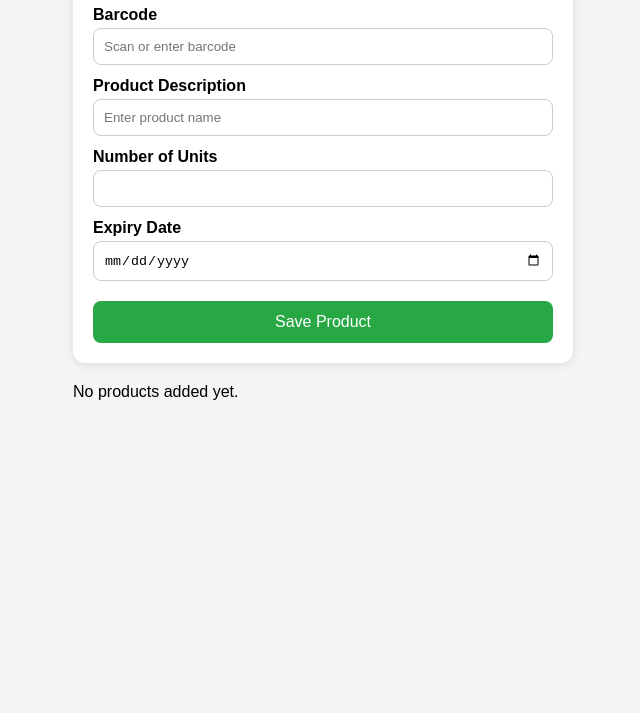
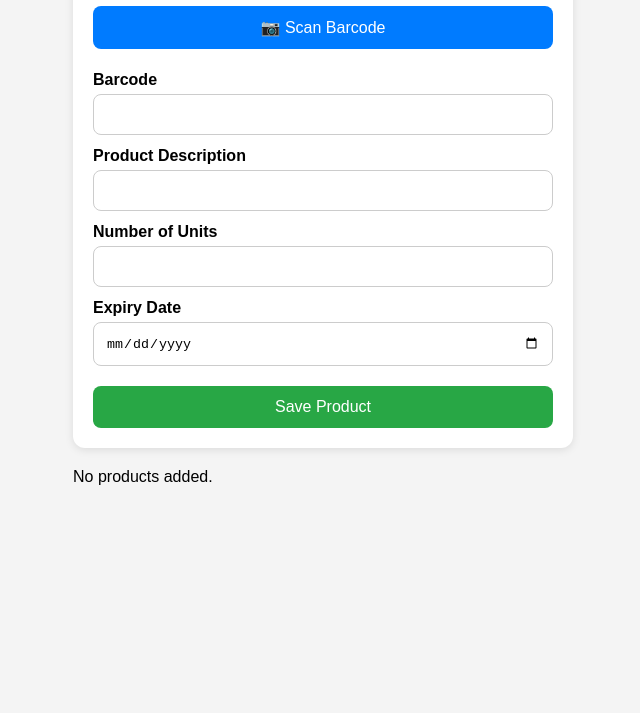
Before and after one commit to stevenmccutcheon1311-hb/date-checking-hb, a plain HTML site: page index.html in a window 1280 px wide. Shown: the part 87-800 px from the top of the page, without its empty margins (317-957 px from the left). Drawn offline with Linux system fonts and the light colour scheme.

Commit message:
Add files via upload

```diff
--- a/index.html
+++ b/index.html
@@ -3,9 +3,13 @@
 <head>
 <meta charset="UTF-8">
 <meta name="viewport" content="width=device-width, initial-scale=1.0">
+
 <title>Expiry Tracker</title>
 
+<script src="https://unpkg.com/html5-qrcode"></script>
+
 <style>
+
 body{
     font-family:Arial,sans-serif;
     background:#f4f4f4;
@@ -27,18 +31,19 @@ body{
 
 h1{
     margin-top:0;
+    text-align:center;
 }
 
 label{
     display:block;
     margin-top:12px;
-    margin-bottom:4px;
+    margin-bottom:5px;
     font-weight:bold;
 }
 
 input{
     width:100%;
-    padding:10px;
+    padding:12px;
     border:1px solid #ccc;
     border-radius:8px;
     box-sizing:border-box;
@@ -53,10 +58,26 @@ button{
     font-size:16px;
 }
 
+.scan-btn{
+    background:#007bff;
+    color:white;
+    margin-bottom:10px;
+}
+
 .save-btn{
-    margin-top:20px;
     background:#28a745;
     color:white;
+    margin-top:20px;
+}
+
+.delete-btn{
+    margin-top:10px;
+    background:#dc3545;
+    color:white;
+}
+
+#reader{
+    margin-top:10px;
 }
 
 .product-list{
@@ -71,11 +92,6 @@ button{
     border-left:5px solid #28a745;
 }
 
-.delete-btn{
-    background:#dc3545;
-    color:white;
-    margin-top:10px;
-}
 </style>
 
 </head>
@@ -84,16 +100,23 @@ button{
 <div class="container">
 
 <div class="card">
+
 <h1>Expiry Tracker</h1>
 
+<button class="scan-btn" onclick="startScanner()">
+📷 Scan Barcode
+</button>
+
+<div id="reader"></div>
+
 <label>Barcode</label>
-        <input id="barcode" placeholder="Scan or enter barcode">
+<input id="barcode" readonly>
 
 <label>Product Description</label>
-        <input id="description" placeholder="Enter product name">
+<input id="description">
 
 <label>Number of Units</label>
-        <input id="units" type="number" min="1">
+<input id="units" type="number">
 
 <label>Expiry Date</label>
 <input id="expiryDate" type="date">
@@ -101,9 +124,10 @@ button{
 <button class="save-btn" onclick="saveProduct()">
 Save Product
 </button>
+
 </div>
 
-    <div class="product-list" id="productList"></div>
+<div id="productList" class="product-list"></div>
 
 </div>
 
@@ -113,6 +137,55 @@ let products =
 JSON.parse(localStorage.getItem("products")) || [];
 
 renderProducts();
+
+let scannerRunning = false;
+
+function startScanner(){
+
+    if(scannerRunning){
+        return;
+    }
+
+    scannerRunning = true;
+
+    const html5QrCode =
+        new Html5Qrcode("reader");
+
+    html5QrCode.start(
+        {
+            facingMode:"environment"
+        },
+        {
+            fps:10,
+            qrbox:250
+        },
+
+        function(decodedText){
+
+            document.getElementById("barcode").value =
+                decodedText;
+
+            html5QrCode.stop();
+
+            document.getElementById("reader").innerHTML =
+                "<strong>✅ Barcode scanned</strong>";
+
+            scannerRunning = false;
+        },
+
+        function(error){
+            // Ignore scan errors
+        }
+
+    ).catch(err => {
+
+        alert(
+            "Camera error: " + err
+        );
+
+        scannerRunning = false;
+    });
+}
 
 function saveProduct(){
 
@@ -134,18 +207,18 @@ function saveProduct(){
         !units ||
         !expiryDate
     ){
-        alert("Please complete all fields");
+        alert(
+            "Please complete all fields."
+        );
         return;
     }
 
-    const product = {
+    products.push({
         barcode,
         description,
         units,
         expiryDate
-    };
-
-    products.push(product);
+    });
 
     localStorage.setItem(
         "products",
@@ -153,6 +226,7 @@ function saveProduct(){
     );
 
     clearForm();
+
     renderProducts();
 }
 
@@ -162,6 +236,8 @@ function clearForm(){
     document.getElementById("description").value = "";
     document.getElementById("units").value = "";
     document.getElementById("expiryDate").value = "";
+
+    document.getElementById("reader").innerHTML = "";
 }
 
 function deleteProduct(index){
@@ -181,30 +257,41 @@ function renderProducts(){
     const list =
     document.getElementById("productList");
 
-    list.innerHTML = "";
-
     if(products.length === 0){
 
         list.innerHTML =
-        "<p>No products added yet.</p>";
+        "<p>No products added.</p>";
 
         return;
     }
 
+    list.innerHTML = "";
+
     products.forEach((product,index)=>{
 
         list.innerHTML += `
+
         <div class="product">
+
         <strong>${product.description}</strong><br>
-            Barcode: ${product.barcode}<br>
-            Units: ${product.units}<br>
-            Expiry: ${product.expiryDate}
+
+        Barcode:
+        ${product.barcode}<br>
+
+        Units:
+        ${product.units}<br>
+
+        Expiry:
+        ${product.expiryDate}
+
         <button
         class="delete-btn"
         onclick="deleteProduct(${index})">
         Delete
         </button>
+
         </div>
+
         `;
     });
 }
```
Lines whose indentation alone changed are shown as unchanged.
